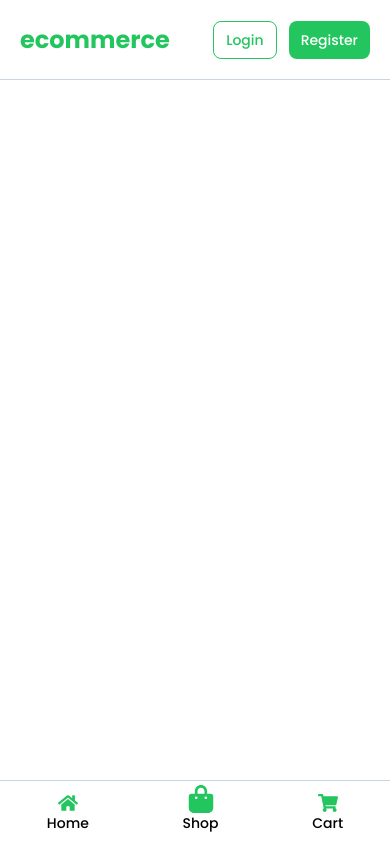
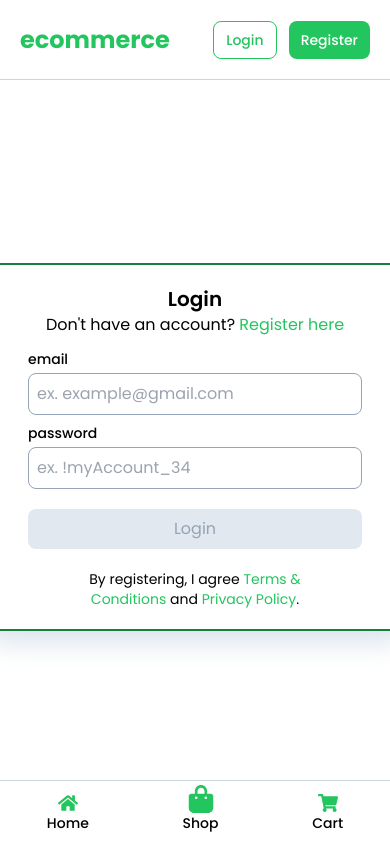
Before and after one commit to Alwisteins/ecommerce, a React (Vite) app in the folder frontend/: page /login in a window 390 px wide. Built offline with nearby package versions, Linux system fonts and the light colour scheme.

Commit message:
add responsive login & register pages

```diff
--- a/frontend/src/AppRoutes.tsx
+++ b/frontend/src/AppRoutes.tsx
@@ -1,10 +1,14 @@
 import { Routes, Route } from "react-router-dom";
 import Home from "./pages/home/Home";
+import Register from "./pages/register/Register";
+import Login from "./pages/login/Login";
 
 export default function AppRoutes() {
   return (
     <Routes>
       <Route path="/" element={<Home />} />
+      <Route path="/register" element={<Register />} />
+      <Route path="/login" element={<Login />} />
     </Routes>
   );
 }
--- /dev/null
+++ b/frontend/src/components/button/SubmitButton.tsx
@@ -0,0 +1,18 @@
+interface SubmitButtonProps {
+  name: string;
+  input: { email: string; password: string };
+}
+
+export default function SubmitButton(props: SubmitButtonProps) {
+  const { name, input } = props;
+  const isDisabled = !input.email || !input.password;
+  return (
+    <button
+      type="submit"
+      className="w-full p-2 text-white bg-green-500 disabled:bg-slate-200 disabled:text-slate-400 disabled:cursor-not-allowed rounded-lg"
+      disabled={isDisabled}
+    >
+      {name}
+    </button>
+  );
+}
--- /dev/null
+++ b/frontend/src/components/form/Form.tsx
@@ -0,0 +1,70 @@
+import { useState } from "react";
+import InputField from "./InputField";
+import SubmitButton from "../button/SubmitButton";
+
+interface FormProps {
+  type: "Register" | "Login";
+}
+
+export default function Form(props: FormProps) {
+  const { type } = props;
+  const [email, setEmail] = useState<string>("");
+  const [password, setPassword] = useState<string>("");
+
+  return (
+    <div className="py-5 px-10 space-y-3 flex flex-col items-center border-2 border-green-700 rounded-md shadow-xl shadow-slate-200">
+      <div className="text-center">
+        <h1 className="font-semibold text-xl">{type}</h1>
+        <p>
+          {type === "Register" ? (
+            <>
+              Already have an account?{" "}
+              <a href="/login" className="text-green-500">
+                Login here
+              </a>
+            </>
+          ) : (
+            <>
+              Don't have an account?{" "}
+              <a href="/register" className="text-green-500">
+                Register here
+              </a>
+            </>
+          )}
+        </p>
+      </div>
+      <form className="space-y-5">
+        <div className="space-y-2">
+          <InputField
+            label="email"
+            type="email"
+            placeholder="ex. example@gmail.com"
+            value={email}
+            onChange={(e) => setEmail(e.target.value)}
+          />
+          <InputField
+            label="password"
+            type="password"
+            placeholder="ex. !myAccount_34"
+            value={password}
+            onChange={(e) => setPassword(e.target.value)}
+          />
+        </div>
+        <SubmitButton name={type} input={{ email, password }} />
+        <div className="m-auto w-10/12 text-center">
+          <p className="text-sm">
+            By registering, I agree{" "}
+            <a href="" className="text-green-500">
+              Terms & Conditions
+            </a>{" "}
+            and{" "}
+            <a href="" className="text-green-500">
+              Privacy Policy
+            </a>
+            .
+          </p>
+        </div>
+      </form>
+    </div>
+  );
+}
--- /dev/null
+++ b/frontend/src/components/form/InputField.tsx
@@ -0,0 +1,26 @@
+interface InputFieldProps {
+  label: string;
+  type: string;
+  placeholder: string;
+  value: string;
+  onChange: (e: React.ChangeEvent<HTMLFormElement>) => void;
+}
+
+export default function InputField(props: InputFieldProps) {
+  const { label, type, placeholder, value, onChange } = props;
+  return (
+    <div className="flex flex-col space-y-1">
+      <label htmlFor={label.toLowerCase()} className="text-sm font-medium">
+        {label}
+      </label>
+      <input
+        id={label}
+        type={type}
+        value={value}
+        onChange={onChange}
+        placeholder={placeholder}
+        className="border border-slate-400 rounded-lg p-2"
+      />
+    </div>
+  );
+}
--- /dev/null
+++ b/frontend/src/pages/login/Login.tsx
@@ -0,0 +1,18 @@
+import Form from "../../components/form/Form";
+
+export default function Login() {
+  return (
+    <div className="h-[87vh] sm:grid grid-cols-2 justify-items-center content-center">
+      <Form type="Login" />
+      <div className="hidden sm:flex flex-col justify-center items-center">
+        <img src="/login-ilustration.png" alt="register ilustration" />
+        <h2 className="text-xl font-semibold">
+          online marketplace to buy what you want
+        </h2>
+        <p className="text-sm">
+          Login now and enjoy the feeling of shopping online with us
+        </p>
+      </div>
+    </div>
+  );
+}
--- /dev/null
+++ b/frontend/src/pages/register/Register.tsx
@@ -0,0 +1,18 @@
+import Form from "../../components/form/Form";
+
+export default function Register() {
+  return (
+    <div className="h-[87vh] sm:grid grid-cols-2 justify-items-center content-center">
+      <div className="hidden sm:flex flex-col justify-center items-center">
+        <img src="/register-ilustration.png" alt="register ilustration" />
+        <h2 className="text-xl font-semibold">
+          online marketplace to buy what you want
+        </h2>
+        <p className="text-sm">
+          Register now and enjoy the feeling of shopping online with us
+        </p>
+      </div>
+      <Form type="Register" />
+    </div>
+  );
+}
```
Also changed, not shown: frontend/public/login-ilustration.png (added), frontend/public/register-ilustration.png (added).
